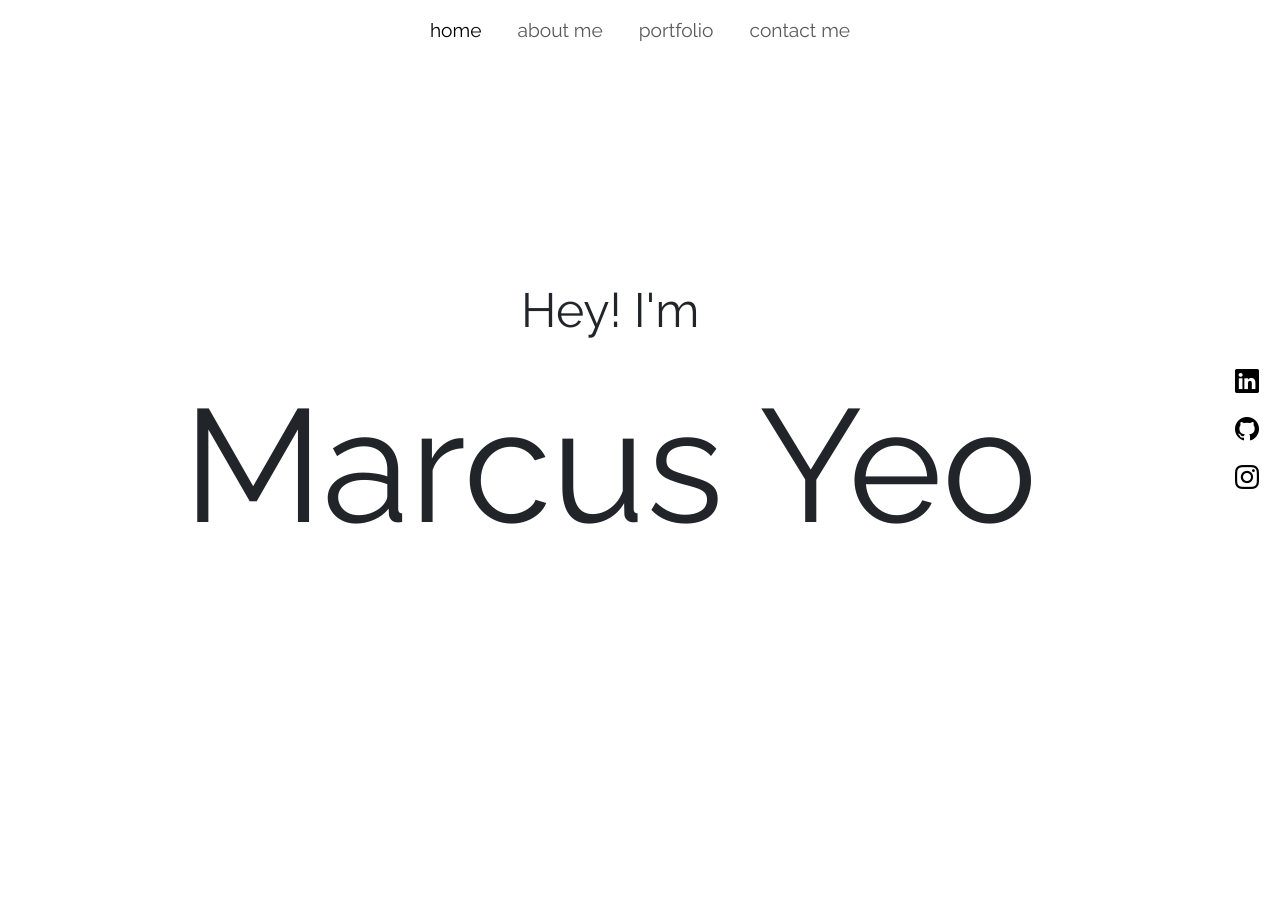
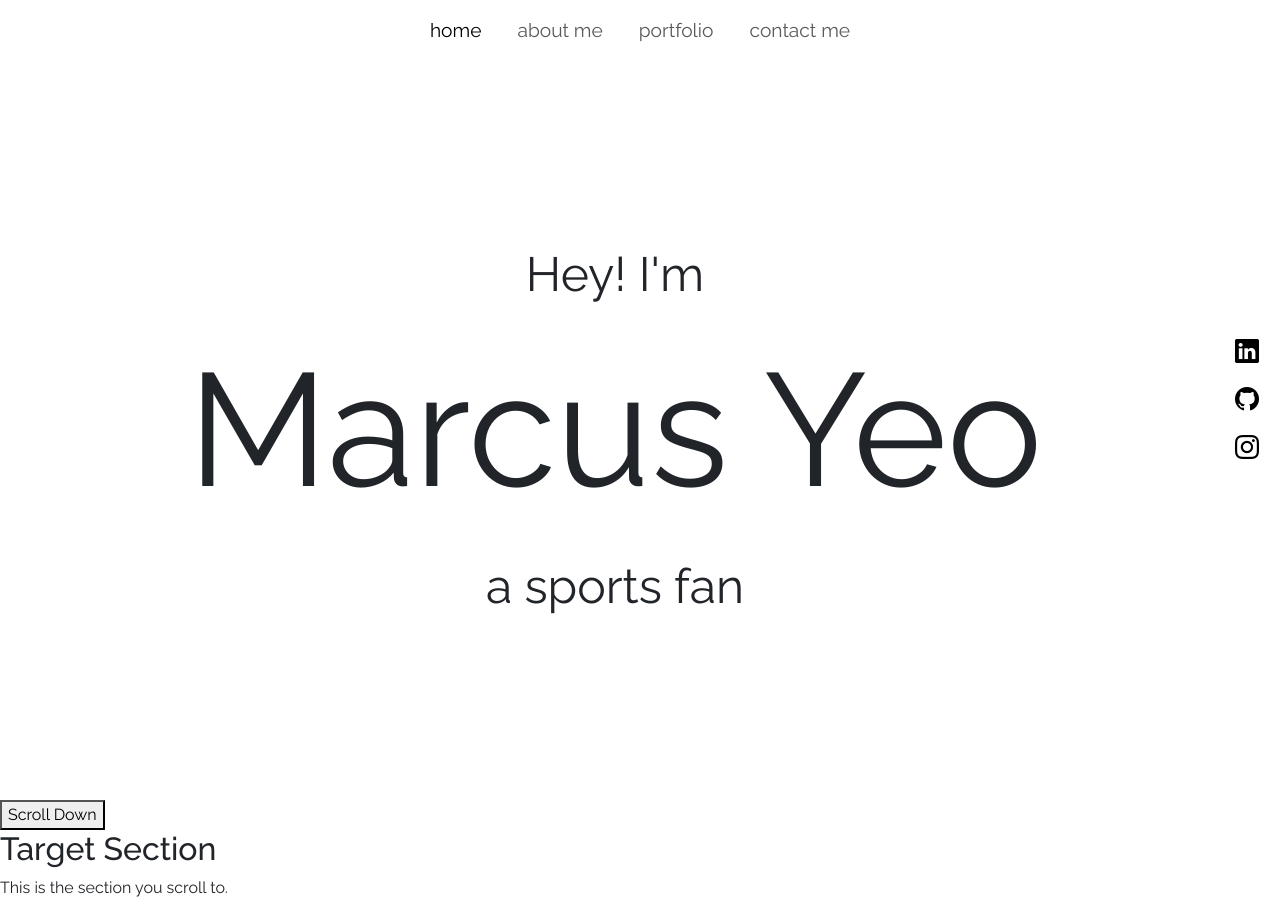
Before and after one commit to marcusyeoyh/website, a React (Vite) app in the folder react-app/: page / in a window 1280 px wide. Before the commit the page ends 800 px from the top, so only its background shows below. Built offline with nearby package versions, Linux system fonts and the light colour scheme.

Commit message:
Add stickied navbar and linksbar to page

```diff
--- a/react-app/src/components/Header.css
+++ b/react-app/src/components/Header.css
@@ -1,5 +1,6 @@
 .navbar {
   height: 60px;
+  background-color: transparent;
 }
 
 .navbar-nav .nav-link {
--- a/react-app/src/components/Header.tsx
+++ b/react-app/src/components/Header.tsx
@@ -5,7 +5,7 @@ const Header = () => {
   const location = useLocation();
 
   return (
-    <nav className="navbar navbar-expand-lg bg-body-primary">
+    <nav className="navbar sticky-top navbar-expand-lg bg-body-primary">
       <div className="container-fluid">
         <div className="d-flex justify-content-center w-100">
           <ul className="navbar-nav">
--- a/react-app/src/components/LinksBar.css
+++ b/react-app/src/components/LinksBar.css
@@ -5,6 +5,10 @@
   align-items: end;
   width: 50px;
   margin-right: 10px;
+  position: fixed;
+  top: 50%;
+  right: 0;
+  transform: translateY(-50%);
 }
 
 .sidebar-button {
@@ -14,4 +18,9 @@
   border-color: transparent;
   justify-content: center;
   align-items: center;
+  transition: transform 0.3s ease;
 }
+
+.sidebar-button:hover {
+  transform: scale(1.3);
+}
--- /dev/null
+++ b/react-app/src/components/WelcomeBanner.css
@@ -0,0 +1,56 @@
+/* @keyframes fadeEffect {
+  0%,
+  100% {
+    opacity: 0;
+  }
+  50% {
+    opacity: 1;
+  }
+} */
+
+@keyframes slideEffect {
+  0% {
+    transform: translateY(-20%);
+    opacity: 0;
+  }
+  25% {
+    transform: translateY(0%);
+    opacity: 1;
+  }
+  75% {
+    transform: translateY(0%);
+    opacity: 1;
+  }
+  100% {
+    transform: translateY(20%);
+    opacity: 0;
+  }
+}
+
+.welcome-banner {
+  height: calc(100vh - 60px);
+  width: calc(100vw - 50px);
+  display: flex;
+  flex-direction: column;
+  justify-content: center;
+  align-items: center;
+}
+
+.welcome-banner .changebar {
+  font-size: 3rem;
+  /* animation: fadeEffect 3s ease-in-out infinite; */
+  animation: slideEffect 2s ease-in-out infinite;
+}
+
+.welcome-banner .hey {
+  font-size: 3rem;
+}
+
+.welcome-banner .name {
+  font-size: 10rem;
+  transition: transform 0.3s ease;
+}
+
+.welcome-banner .name:hover {
+  transform: scale(1.2);
+}
--- /dev/null
+++ b/react-app/src/components/WelcomeBanner.tsx
@@ -0,0 +1,28 @@
+import { useEffect, useState } from "react";
+import "./WelcomeBanner.css";
+
+export const WelcomeBanner = () => {
+  const texts = [
+    "a computer science student",
+    "an aspiring software dev",
+    "a sports fan",
+    "a lifelong learner",
+  ];
+
+  const [textIndex, setTextIndex] = useState(0);
+
+  useEffect(() => {
+    const interval = setInterval(() => {
+      setTextIndex((prevIndex) => (prevIndex + 1) % texts.length);
+    }, 2000);
+    return () => clearInterval(interval);
+  }, []);
+
+  return (
+    <div className="welcome-banner">
+      <div className="hey">Hey! I'm</div>
+      <div className="name">Marcus Yeo</div>
+      <div className="changebar">{texts[textIndex]}</div>
+    </div>
+  );
+};
--- a/react-app/src/pages/Home.css
+++ b/react-app/src/pages/Home.css
@@ -2,12 +2,3 @@
   width: 100%;
   display: flex;
 }
-
-.welcome-banner {
-  height: calc(100vh - 60px);
-  width: calc(100vw - 50px);
-  display: flex;
-  flex-direction: column;
-  justify-content: center;
-  align-items: center;
-}
--- a/react-app/src/pages/Home.tsx
+++ b/react-app/src/pages/Home.tsx
@@ -2,18 +2,29 @@ import Header from "../components/Header";
 import "../App.css";
 import "./Home.css";
 import LinksBar from "../components/LinksBar";
+import { WelcomeBanner } from "../components/WelcomeBanner";
+import { useRef } from "react";
 
 const Home = () => {
+  const targetRef = useRef<HTMLDivElement>(null);
+
+  const scrollAboutMe = () => {
+    targetRef.current?.scrollIntoView({ behavior: "smooth" });
+  };
   return (
     <div>
       <Header />
       <div className="content-body">
-        <div className="welcome-banner">
-          <div style={{ fontSize: "3rem" }}>Hey! I'm</div>
-          <div style={{ fontSize: "10rem" }}>Marcus Yeo</div>
-        </div>
+        <WelcomeBanner />
         <LinksBar />
       </div>
+      <button className="scroll-button" onClick={scrollAboutMe}>
+        Scroll Down
+      </button>
+      <section id="target-section" ref={targetRef}>
+        <h2>Target Section</h2>
+        <p>This is the section you scroll to.</p>
+      </section>
     </div>
   );
 };
```
